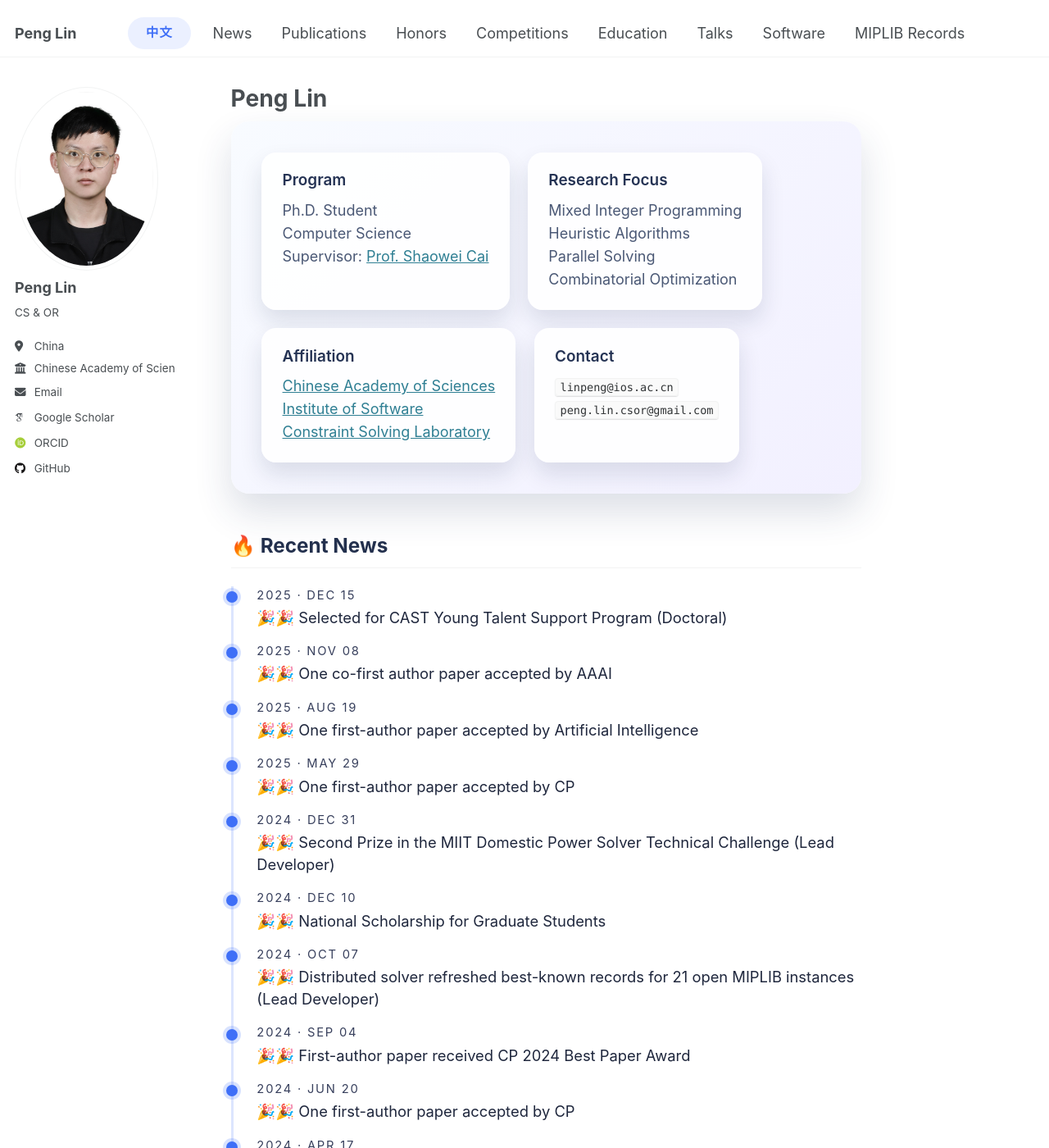
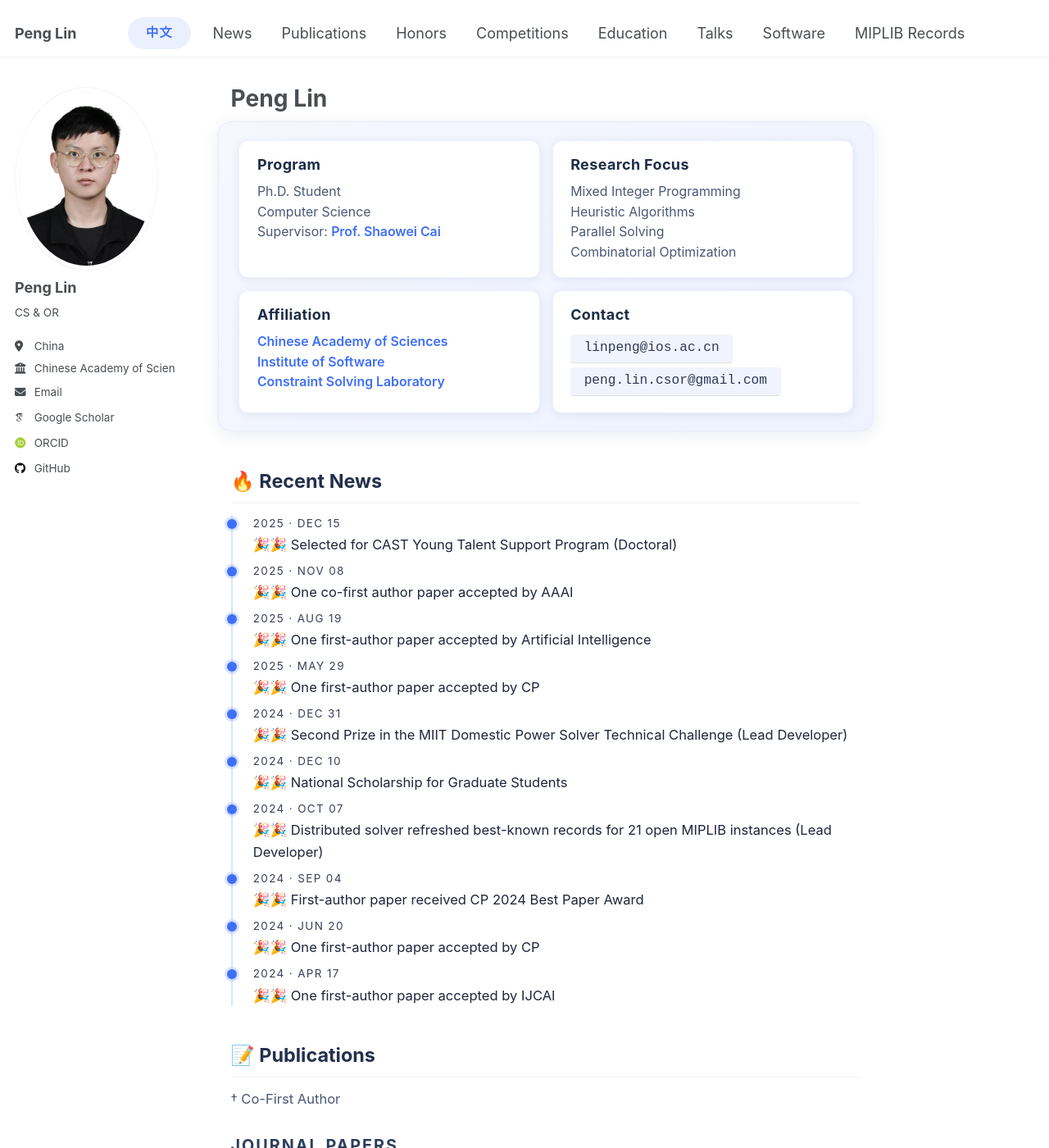
Before and after one commit to linpeng0105/linpeng0105.github.io, a Jekyll site: the page built from _pages/about.en.md, in a window 1280 px wide and 1400 px high. Shown: the whole window at 82% size. Built offline with Jekyll 4.4.1, drawn with Linux system fonts in a browser that asks for light colours; some web fonts are replaced; a style sheet for code colours, icons or effects is not loaded.

Commit message:
Enhance profile.css with updated styles for profile hero, cards, and grid layout; improve responsiveness and visual effects for better user experience.

```diff
--- a/assets/css/profile.css
+++ b/assets/css/profile.css
@@ -97,11 +97,21 @@
   transform:scaleX(1);
 }
 .profile-hero{
-  background:linear-gradient(135deg,#f8fbff 0%,#f2f0ff 100%);
-  border-radius:22px;
-  padding:2.1rem;
-  box-shadow:0 22px 45px rgba(36,56,99,0.16);
-  margin-bottom:2.5rem;
+  background:linear-gradient(135deg,#f5f8ff 0%,#eef2ff 100%);
+  border-radius:16px;
+  padding:1.2rem;
+  box-shadow:0 4px 20px rgba(36,56,99,0.1);
+  margin:0 0 2.5rem 0;
+  border:1px solid rgba(63,111,247,0.08);
+  position:relative;
+}
+@media (min-width:925px){
+  .profile-hero{
+    left:50%;
+    transform:translateX(-50%);
+    width:100vw;
+    max-width:800px;
+  }
 }
 .profile-hero__quote{
   font-size:1.05rem;
@@ -109,31 +119,84 @@
   margin:0 0 1.4rem;
 }
 .profile-hero__grid{
-  display:flex;
-  flex-wrap:wrap;
-  gap:1.25rem;
+  display:grid;
+  grid-template-columns:repeat(2, 1fr);
+  gap:0.8rem;
+  max-width:750px;
+  margin:0 auto;
   align-items:stretch;
 }
+@media (max-width:768px){
+  .profile-hero__grid{
+    grid-template-columns:1fr;
+  }
+}
 .profile-card{
-  background:rgba(255,255,255,0.93);
-  border-radius:18px;
-  padding:1.3rem 1.4rem;
-  box-shadow:0 14px 28px rgba(18,33,68,0.12);
-  flex:0 0 auto;
-  width:auto;
-  min-width:220px;
+  background:#ffffff;
+  border-radius:12px;
+  padding:1rem 1.2rem;
+  box-shadow:0 2px 12px rgba(18,33,68,0.08);
+  border:1px solid rgba(63,111,247,0.1);
+  transition:all 0.3s ease;
+  position:relative;
+  overflow:hidden;
+}
+.profile-card::before{
+  content:"";
+  position:absolute;
+  top:0;
+  left:0;
+  right:0;
+  height:3px;
+  background:linear-gradient(90deg, #3f6ff7 0%, #5b7ef9 100%);
+  transform:scaleX(0);
+  transition:transform 0.3s ease;
+}
+.profile-card:hover{
+  transform:translateY(-3px);
+  box-shadow:0 8px 24px rgba(18,33,68,0.15);
+  border-color:rgba(63,111,247,0.25);
+}
+.profile-card:hover::before{
+  transform:scaleX(1);
 }
 .profile-card h3{
   margin-top:0;
   margin-bottom:0.6rem;
-  font-size:1.05rem;
-  font-weight:600;
-  color:#253354;
+  font-size:1rem;
+  font-weight:700;
+  color:#1d2d47;
+  letter-spacing:0.02em;
 }
 .profile-card p{
-  margin:0;
+  margin:0 0 0.25rem;
   color:#4a5875;
   line-height:1.55;
+  font-size:0.88rem;
+}
+.profile-card p:last-child{
+  margin-bottom:0;
+}
+.profile-card a{
+  color:#3f6ff7;
+  text-decoration:none;
+  font-weight:600;
+  transition:all 0.2s ease;
+  border-bottom:1px solid transparent;
+}
+.profile-card a:hover{
+  color:#2d5de6;
+  border-bottom-color:#3f6ff7;
+}
+.profile-card code{
+  background:rgba(63,111,247,0.08);
+  padding:0.2rem 0.5rem;
+  border-radius:4px;
+  font-size:0.9rem;
+  color:#2d3a54;
+  font-family:monospace;
+  display:inline-block;
+  margin:0.15rem 0;
 }
 .profile-card__list{
   list-style:none;
@@ -141,32 +204,33 @@
   padding:0;
   display:flex;
   flex-direction:column;
-  gap:0.38rem;
+  gap:0.5rem;
 }
 .profile-card__item{
   display:flex;
   align-items:center;
-  gap:0.55rem;
-  font-size:0.92rem;
+  gap:0.7rem;
+  font-size:0.95rem;
   color:#32405e;
 }
 .profile-card__icon{
-  width:1.6rem;
-  height:1.6rem;
+  width:1.8rem;
+  height:1.8rem;
   display:flex;
   align-items:center;
   justify-content:center;
   border-radius:50%;
-  background:rgba(63,111,247,0.16);
+  background:linear-gradient(135deg, rgba(63,111,247,0.12) 0%, rgba(63,111,247,0.2) 100%);
   color:#3f6ff7;
-  font-size:0.86rem;
+  font-size:0.9rem;
   flex-shrink:0;
-  box-shadow:0 6px 12px rgba(35,52,109,0.18);
+  box-shadow:0 2px 8px rgba(35,52,109,0.12);
 }
 .profile-card__item a{
   color:inherit;
   text-decoration:none;
   font-weight:600;
+  border-bottom:none;
 }
 .profile-card__item a:hover{
   color:#3f6ff7;
@@ -185,12 +249,12 @@
   color:#3a4866;
 }
 .profile-section{
-  margin-bottom:2.6rem;
+  margin-bottom:2rem;
 }
 .profile-section h2{
-  font-size:1.35rem;
+  font-size:1.3rem;
   color:#23304d;
-  margin-bottom:1.2rem;
+  margin-bottom:0.8rem;
 }
 .profile-subsection{
   margin-bottom:1.5rem;
@@ -275,12 +339,12 @@
   list-style:none;
   margin:0;
   padding:0;
-  border-left:3px solid rgba(63,111,247,0.18);
+  border-left:2px solid rgba(63,111,247,0.18);
 }
 .profile-timeline li{
   position:relative;
-  padding-left:1.6rem;
-  margin-bottom:0.9rem;
+  padding-left:1.4rem;
+  margin-bottom:0.5rem;
 }
 .profile-timeline li:last-child{
   margin-bottom:0;
@@ -288,26 +352,26 @@
 .profile-timeline li::before{
   content:"";
   position:absolute;
-  left:-9px;
-  top:0.35rem;
-  width:14px;
-  height:14px;
+  left:-7px;
+  top:0.25rem;
+  width:12px;
+  height:12px;
   border-radius:50%;
   background:#3f6ff7;
-  box-shadow:0 0 0 4px rgba(63,111,247,0.2);
+  box-shadow:0 0 0 3px rgba(63,111,247,0.2);
 }
 .profile-timeline time{
   display:block;
-  font-size:0.82rem;
+  font-size:0.75rem;
   text-transform:uppercase;
-  letter-spacing:0.12em;
+  letter-spacing:0.1em;
   color:#38405d;
-  margin-bottom:0.18rem;
+  margin-bottom:0.1rem;
 }
 .profile-timeline span{
-  font-size:1.02rem;
+  font-size:0.92rem;
   color:#1f273d;
-  line-height:1.2;
+  line-height:1.4;
 }
 .profile-awards{
   list-style:none;
@@ -519,12 +583,8 @@
   .profile-hero{
     padding:1.6rem;
   }
-  .profile-hero__grid{
-    flex-direction:column;
-  }
   .profile-card{
     padding:1rem 1.1rem;
-    min-width:100%;
   }
   .profile-mini-card{
     padding:1rem 1.1rem;
```
